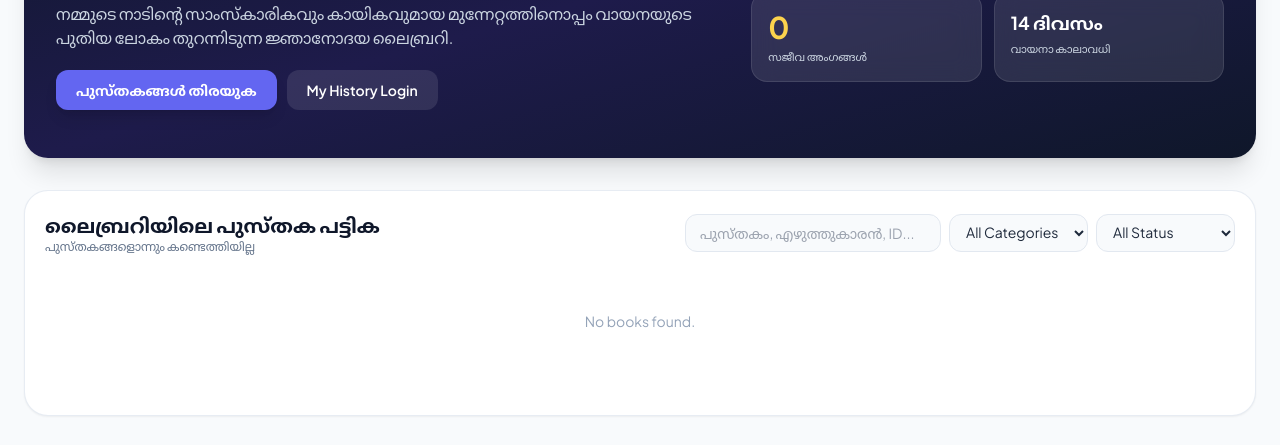
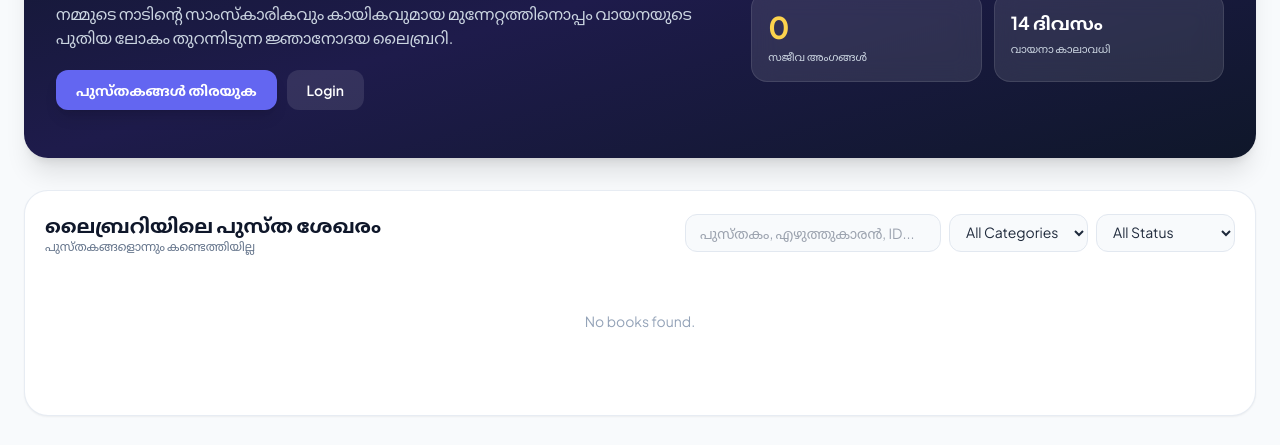
Before and after one commit to njanodaya2026/jnanodaya-library, a plain HTML site: page V2/index.html in a window 1280 px wide. Shown: the part 316-761 px from the top of the page. Drawn offline with nearby package versions, Linux system fonts and the light colour scheme; no server answers.

Commit message:
Update index.html

```diff
--- a/V2/index.html
+++ b/V2/index.html
@@ -153,7 +153,7 @@
                 പുസ്തകങ്ങൾ തിരയുക
               </a>
               <button onclick="openUnifiedAuth('userLogin')" class="px-5 py-2.5 bg-white/10 hover:bg-white/20 text-white text-xs sm:text-sm font-semibold rounded-xl transition">
-                My History Login
+                Login
               </button>
             </div>
           </div>
@@ -188,7 +188,7 @@
         <div class="bg-white dark:bg-slate-900 p-4 sm:p-5 rounded-3xl border border-slate-200/80 dark:border-slate-800 shadow-sm space-y-4">
           <div class="flex flex-col md:flex-row md:items-center justify-between gap-3">
             <div>
-              <h3 class="text-lg sm:text-xl font-bold text-slate-900 dark:text-white">ലൈബ്രറിയിലെ പുസ്തക പട്ടിക</h3>
+              <h3 class="text-lg sm:text-xl font-bold text-slate-900 dark:text-white">ലൈബ്രറിയിലെ പുസ്ത ശേഖരം</h3>
               <p class="text-xs text-slate-500 dark:text-slate-400" id="homeBooksCountLabel">Loading books...</p>
             </div>
             <div class="flex flex-wrap gap-2">
```
